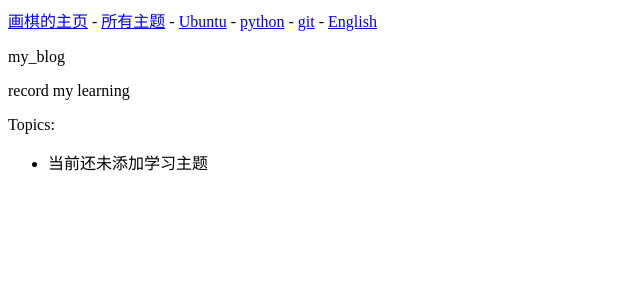
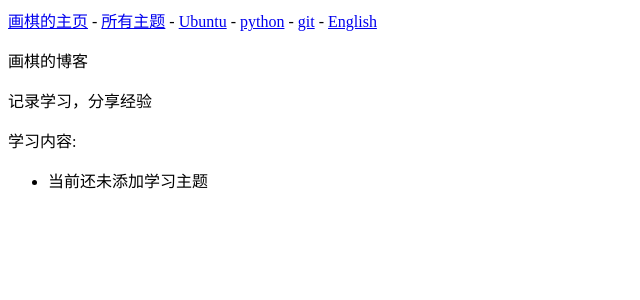
Before and after one commit to yedaoxing/my_blog, a Django app: page / in a window 1280 px wide. Shown: the top 300 px of the page, without its empty margins (0-640 px from the left). Run offline with Django 3.2, Linux system fonts and the light colour scheme; data that the repository does not hold is empty.

Commit message:
fix the re match topic.id isn't int type.

```diff
--- a/my_blogs/templates/my_blogs/home.html
+++ b/my_blogs/templates/my_blogs/home.html
@@ -1,17 +1,17 @@
 {% extends "my_blogs/base.html" %}
 
 {% block content%}
-<p> my_blog</p>
+<p> 画棋的博客</p>
 
-<p>record my learning</p>
-<p>Topics:</p>
+<p>记录学习，分享经验</p>
+<p>学习内容:</p>
 
 <ul>
 	{% for topic in topics%}
 	<li>{{topic}}</li>
 	<!-- the next sentence also have the same problem as line16, the re catch \d+ in urls.py had be change to string!!!
 	<a href="/topics/{{topic.id}}/">{{topic}}</a> -->
-	<!-- the below sentence doesn't work. because the topic.id isn't int-->
+	<!-- if the below sentence doesn't work. because the topic.id isn't int-->
 	<!--
 		<li><a href="{% url 'my_blogs:topic' topic.id %}">{{topic}}</a> </li>-->
 	{% empty %}
--- a/my_blogs/views.py
+++ b/my_blogs/views.py
@@ -12,10 +12,7 @@ def build_article(headline,article):
 # Create your views here.
 def home(request):
 	"""home page"""
-	query_topics = Topic.objects.all()
-	topics = []
-	for topic in query_topics:
-		topics.append(topic.text)
+	topics = Topic.objects.all()
 	#topics = topics[:-1]
 	html_content = {'topics':topics}
 	return render(request,'my_blogs/home.html',html_content)
```
